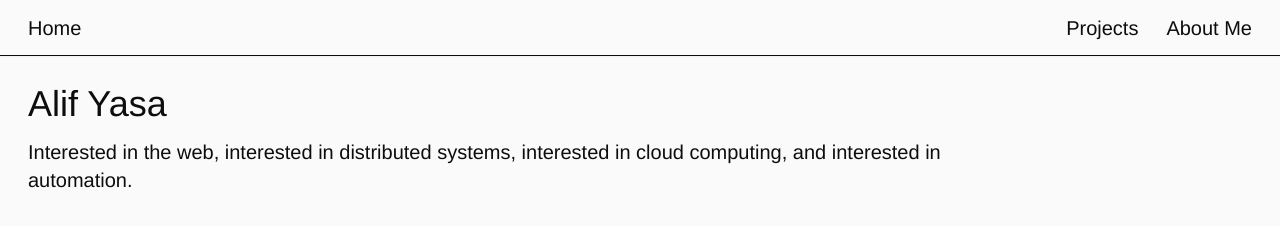
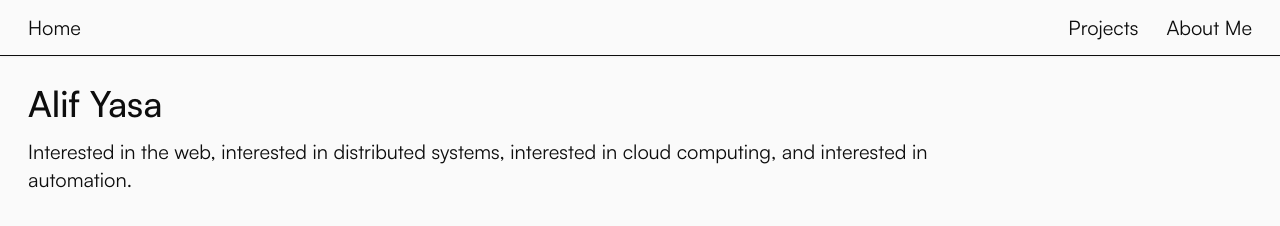
Before and after one commit to alifyasa/alifyasa.id, an Astro site: page / in a window 1280 px wide. Built offline with nearby package versions, Linux system fonts and the light colour scheme; Astro itself is replaced by a stand-in of ours; a web font is replaced by a local one.

Commit message:
feat: Move font to local

```diff
--- a/src/layouts/BaseLayout.astro
+++ b/src/layouts/BaseLayout.astro
@@ -9,7 +9,27 @@ const siteTitle = title === "Alif Yasa" ? "Home" : title
   <head>
     <meta charset="utf-8">
     <meta name="viewport" content="width=device-width, initial-scale=1">
-    <link href="https://api.fontshare.com/v2/css?f[]=satoshi@500,400&display=swap" rel="stylesheet">
+    <style>
+      @font-face {
+        font-family: 'Satoshi';
+        src: url('/fonts/satoshi/400/satoshi_400.ttf') format('ttf'),
+        url('/fonts/satoshi/400/satoshi_400.woff') format('woff'),
+        url('/fonts/satoshi/400/satoshi_400.woff2') format('woff2');
+        font-weight: 400;
+        font-display: swap;
+        font-style: normal;
+      }
+
+      @font-face {
+        font-family: 'Satoshi';
+        src: url('/fonts/satoshi/500/satoshi_500.ttf') format('ttf'),
+        url('/fonts/satoshi/500/satoshi_500.woff') format('woff'),
+        url('/fonts/satoshi/500/satoshi_500.woff2') format('woff2');
+        font-weight: 500;
+        font-display: swap;
+        font-style: normal;
+      }
+    </style>
     <title>Alif Yasa | { siteTitle }</title>
   </head>
   <body class="font-satoshi bg-light-gray text-deep-black">
```
Also changed, not shown: tsconfig.json (+11 -1 lines), public/fonts/satoshi/400/satoshi_400.ttf (added), public/fonts/satoshi/400/satoshi_400.woff (added), public/fonts/satoshi/400/satoshi_400.woff2 (added), public/fonts/satoshi/500/satoshi_500.ttf (added), public/fonts/satoshi/500/satoshi_500.woff (added), public/fonts/satoshi/500/satoshi_500.woff2 (added).
